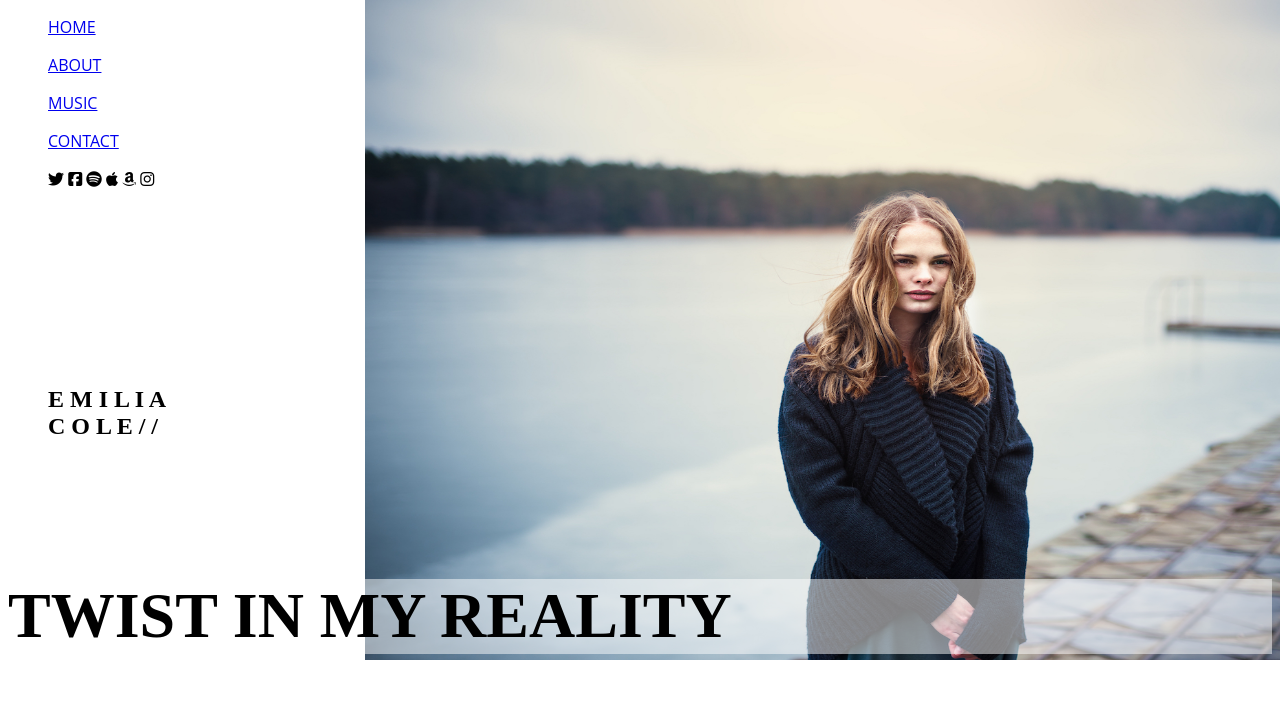
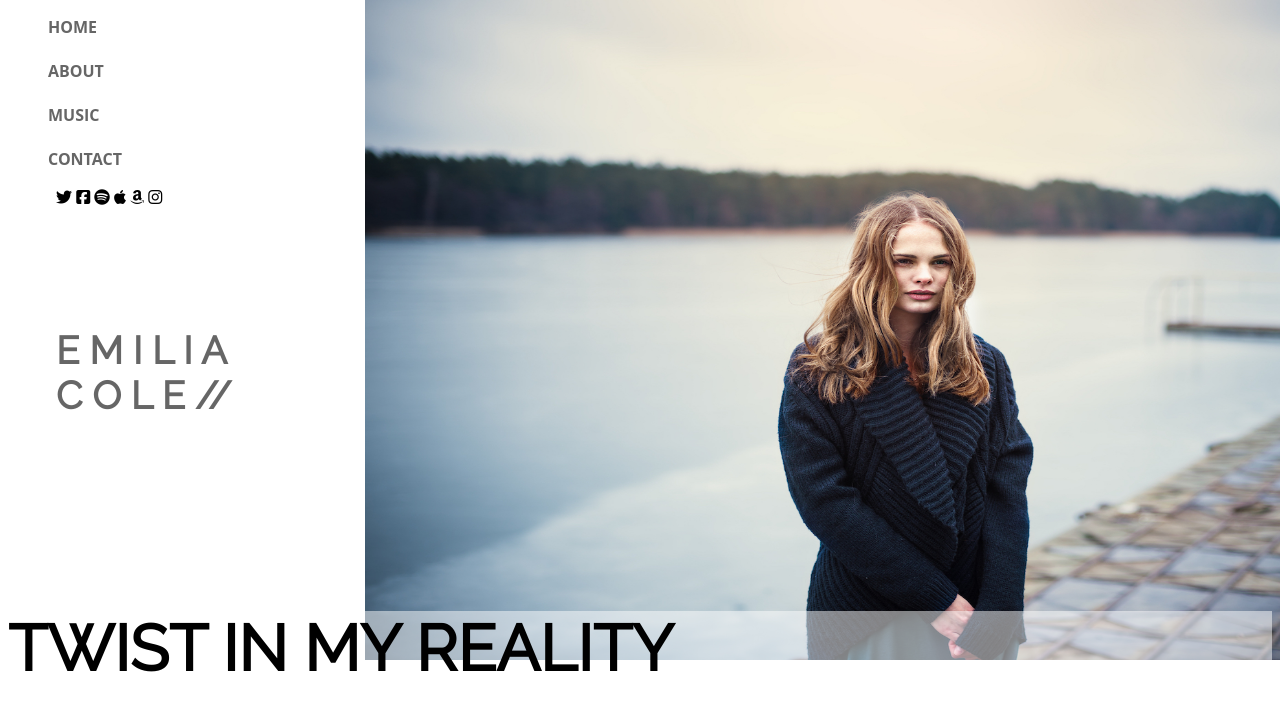
Before and after one commit to Fariiidd/html-css2, a plain HTML site: page index.html in a window 1280 px wide. Drawn offline with Linux system fonts and the light colour scheme.

Commit message:
Mejore el home

```diff
--- a/css/stlye.css
+++ b/css/stlye.css
@@ -1,9 +1,5 @@
-.iconos {
-    text-align: left;
-}
-
 body {
-    font-family: 'Open Sans';
+    font-family: 'Open Sans', sans-serif;
     background-image: url('../img/emilia-home.jpg');
     background-position: right;
     background-repeat: no-repeat;
@@ -12,16 +8,28 @@ body {
     background-position-y: -20px;
 }
 
+.iconos {
+    margin-left: 6vh;
+    margin-bottom: 15vh;
+}
+
+#enlaces {
+    list-style: none;
+}
+
+#emilia-cole {
+    font-family: 'Raleway', sans-serif;
+    color: rgba(0, 0, 0, 0.6);
+    font-size: 3vw;
+    margin-left: 6vh;
+    position: relative;
+    height: 30vh;
+}
+
 .titulo {
     font-family: 'Raleway';
     font-size: 400%;
-    position: relative;
-    top: -100px;
-    background-position-x: 100px;
-    background-position-y: 50px;
     background-color: rgba(255, 255, 255, 0.5);
-    width: 100;
-    height: 75px;
 }
 
 h2 {
--- a/index.html
+++ b/index.html
@@ -5,22 +5,22 @@
     <title>Ejercico numero 2</title>
     <script src="https://kit.fontawesome.com/7a118e242d.js" crossorigin="anonymous"></script>
     <link rel="stylesheet" href="css/stlye.css">
+    <link href='https://fonts.googleapis.com/css?family=Raleway' rel='stylesheet' type='text/css'>
 </head>
 
 <body>
-    <a href="./index.html">
-        <ul>HOME</ul>
-    </a>
-    <a href="./about.html">
-        <ul>ABOUT</ul>
-    </a>
-    <a href="./music.html">
-        <ul>MUSIC</ul>
-    </a>
-    <a href="./contact.html">
-        <ul>CONTACT</ul>
-    </a>
-    <ul>
+    <div id="app.js">
+        <!--Enlaces a las otras paginas-->
+        <ul id="enlaces">
+            <li><a href="./index.html" style="text-decoration: none;"><b style="color: rgba(0, 0, 0, 0.6);">HOME</b></a></li>
+            <br>
+            <li><a href="./about.html" style="text-decoration: none;"><b style="color: rgba(0, 0, 0, 0.6);" >ABOUT</b></a></li>
+            <br>
+            <li><a href="./music.html" style="text-decoration: none;"><b style="color: rgba(0, 0, 0, 0.6);">MUSIC</b></a></li>
+            <br>
+            <li><a href="./contact.html" style="text-decoration: none;"><b style="color: rgba(0, 0, 0, 0.6);">CONTACT</b></a></li>
+        </ul>
+        <!--Iconos de redes sociales-->
         <div class="iconos">
             <i class="fa fa-twitter" aria-hidden="true"></i>
             <i class="fa fa-facebook-square" aria-hidden="true"></i>
@@ -29,30 +29,11 @@
             <i class="fa fa-amazon" aria-hidden="true"></i>
             <i class="fa fa-instagram" aria-hidden="true"></i>
         </div>
-        <br>
-        <br>
-        <br>
-        <br>
-        <br>
-        <br>
-        <br>
-        <br>
 
-        <h2>E M I L I A<br>C O L E / /</h2>
-        <br>
-        <br>
-        <br>
-        <br>
-        <br>
-        <br>
-        <br>
-        <br>
+        <h2 id="emilia-cole">E M I L I A<br>C O L E //</h2>
 
-
-
-    </ul>
-    <h1 class="titulo">TWIST IN MY REALITY</h1>
-
+        <h1 class="titulo">TWIST IN MY REALITY</h1>
+    </div>
 
 </body>
 
```
